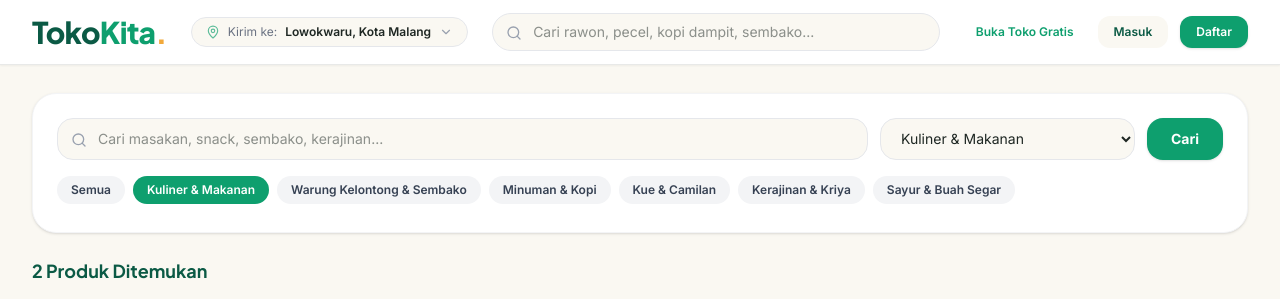
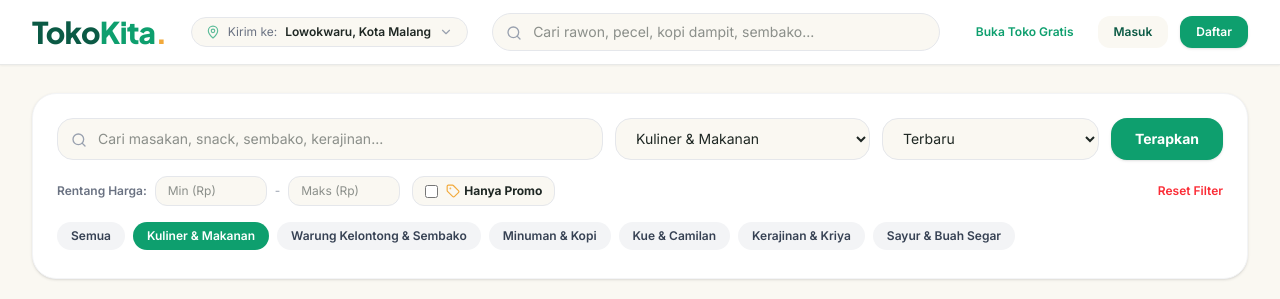
Before and after one commit to danu-dev/toko-kita, a Laravel app: page /jelajah?category=1 in a window 1280 px wide. Shown: the top 299 px of the page. Run offline with Laravel 12, Linux system fonts and the light colour scheme; data comes from the database, SQL or seed files in the repository; style sheets or scripts are compiled from the project's sources; some libraries are stand-ins or nearby versions.

Commit message:
feat(explore): add advanced filtering (price range, promo-only) and sorting options

```diff
--- a/app/Http/Controllers/HomeController.php
+++ b/app/Http/Controllers/HomeController.php
@@ -49,6 +49,10 @@ class HomeController extends Controller
         $query = $request->input('q');
         $categoryId = $request->input('category');
         $storeId = $request->input('store');
+        $sort = $request->input('sort', 'latest'); // latest, price_asc, price_desc, rating, popular
+        $minPrice = $request->input('min_price');
+        $maxPrice = $request->input('max_price');
+        $onlyPromo = $request->boolean('promo');
 
         $categories = Category::where('is_active', true)->get();
 
@@ -71,7 +75,38 @@ class HomeController extends Controller
             $products->where('store_id', $storeId);
         }
 
-        $products = $products->latest()->paginate(12)->withQueryString();
+        if ($minPrice !== null && $minPrice !== '') {
+            $products->where('price', '>=', (float)$minPrice);
+        }
+
+        if ($maxPrice !== null && $maxPrice !== '') {
+            $products->where('price', '<=', (float)$maxPrice);
+        }
+
+        if ($onlyPromo) {
+            $products->whereNotNull('compare_at_price');
+        }
+
+        // Sorting
+        switch ($sort) {
+            case 'price_asc':
+                $products->orderBy('price', 'asc');
+                break;
+            case 'price_desc':
+                $products->orderBy('price', 'desc');
+                break;
+            case 'rating':
+                $products->orderByDesc('rating');
+                break;
+            case 'popular':
+                $products->orderByDesc('total_sales');
+                break;
+            default:
+                $products->latest();
+                break;
+        }
+
+        $products = $products->paginate(12)->withQueryString();
 
         $stores = Store::where('status', 'approved');
         if ($query) {
@@ -79,7 +114,17 @@ class HomeController extends Controller
         }
         $stores = $stores->take(4)->get();
 
-        return view('explore', compact('products', 'categories', 'query', 'categoryId', 'stores'));
+        return view('explore', compact(
+            'products',
+            'categories',
+            'query',
+            'categoryId',
+            'stores',
+            'sort',
+            'minPrice',
+            'maxPrice',
+            'onlyPromo'
+        ));
     }
 
     public function storeShow(string $slug)
--- a/resources/views/explore.blade.php
+++ b/resources/views/explore.blade.php
@@ -7,29 +7,61 @@
 
     <!-- Search & Filter Header -->
     <div class="bg-white p-4 sm:p-6 rounded-3xl border border-gray-100 shadow-sm space-y-4">
-        <form action="{{ route('explore') }}" method="GET" class="flex flex-col sm:flex-row gap-3">
+        <form action="{{ route('explore') }}" method="GET" class="space-y-3">
+            <div class="flex flex-col sm:flex-row gap-3">
                 <div class="flex-1 relative">
                     <input type="text" name="q" value="{{ $query }}" placeholder="Cari masakan, snack, sembako, kerajinan..." class="w-full pl-10 pr-4 py-2.5 bg-[#FAF8F2] border border-gray-200 rounded-2xl text-sm focus:border-[#0E9F6E] focus:outline-none">
                     <i data-lucide="search" class="w-4 h-4 text-gray-400 absolute left-3.5 top-3.5"></i>
                 </div>
-            <select name="category" onchange="this.form.submit()" class="px-4 py-2.5 bg-[#FAF8F2] border border-gray-200 rounded-2xl text-sm focus:border-[#0E9F6E] focus:outline-none">
+                <select name="category" class="px-4 py-2.5 bg-[#FAF8F2] border border-gray-200 rounded-2xl text-sm focus:border-[#0E9F6E] focus:outline-none">
                     <option value="">Semua Kategori</option>
                     @foreach($categories as $cat)
                         <option value="{{ $cat->id }}" {{ $categoryId == $cat->id ? 'selected' : '' }}>{{ $cat->name }}</option>
                     @endforeach
                 </select>
+                <select name="sort" class="px-4 py-2.5 bg-[#FAF8F2] border border-gray-200 rounded-2xl text-sm focus:border-[#0E9F6E] focus:outline-none">
+                    <option value="latest" {{ $sort === 'latest' ? 'selected' : '' }}>Terbaru</option>
+                    <option value="popular" {{ $sort === 'popular' ? 'selected' : '' }}>Terlaris</option>
+                    <option value="rating" {{ $sort === 'rating' ? 'selected' : '' }}>Rating Tertinggi</option>
+                    <option value="price_asc" {{ $sort === 'price_asc' ? 'selected' : '' }}>Harga: Rendah ke Tinggi</option>
+                    <option value="price_desc" {{ $sort === 'price_desc' ? 'selected' : '' }}>Harga: Tinggi ke Rendah</option>
+                </select>
                 <button type="submit" class="bg-[#0E9F6E] hover:bg-[#086644] text-white px-6 py-2.5 rounded-2xl font-bold text-sm shadow-sm transition">
-                Cari
+                    Terapkan
                 </button>
+            </div>
+
+            <!-- Price Range & Promo Quick Filter Bar -->
+            <div class="flex flex-wrap items-center gap-3 pt-1 text-xs">
+                <div class="flex items-center gap-2">
+                    <span class="text-gray-500 font-semibold">Rentang Harga:</span>
+                    <input type="number" name="min_price" value="{{ $minPrice }}" placeholder="Min (Rp)" class="w-28 px-3 py-1.5 bg-[#FAF8F2] border border-gray-200 rounded-xl text-xs focus:border-[#0E9F6E] focus:outline-none">
+                    <span class="text-gray-400">-</span>
+                    <input type="number" name="max_price" value="{{ $maxPrice }}" placeholder="Maks (Rp)" class="w-28 px-3 py-1.5 bg-[#FAF8F2] border border-gray-200 rounded-xl text-xs focus:border-[#0E9F6E] focus:outline-none">
+                </div>
+
+                <label class="inline-flex items-center gap-2 cursor-pointer bg-[#FAF8F2] hover:bg-[#F2EFE9] px-3 py-1.5 rounded-xl border border-gray-200 select-none">
+                    <input type="checkbox" name="promo" value="1" {{ $onlyPromo ? 'checked' : '' }} class="rounded text-[#0E9F6E] focus:ring-[#0E9F6E]">
+                    <span class="font-bold text-[#1E2723] flex items-center gap-1">
+                        <i data-lucide="tag" class="w-3.5 h-3.5 text-[#F2A93B]"></i> Hanya Promo
+                    </span>
+                </label>
+
+                @if($query || $categoryId || $minPrice || $maxPrice || $onlyPromo || ($sort && $sort !== 'latest'))
+                    <a href="{{ route('explore') }}" class="text-red-500 hover:underline font-semibold ml-auto">
+                        Reset Filter
+                    </a>
+                @endif
+            </div>
         </form>
 
         <!-- Category Pills Bar -->
         <div class="flex items-center gap-2 overflow-x-auto pb-1 text-xs">
-            <a href="{{ route('explore') }}" class="px-3.5 py-1.5 rounded-full whitespace-nowrap font-semibold {{ empty($categoryId) ? 'bg-[#0E9F6E] text-white' : 'bg-gray-100 text-gray-700 hover:bg-gray-200' }}">
+            <a href="{{ route('explore', array_merge(request()->except(['category', 'page']))) }}" class="px-3.5 py-1.5 rounded-full whitespace-nowrap font-semibold {{ empty($categoryId) ? 'bg-[#0E9F6E] text-white' : 'bg-gray-100 text-gray-700 hover:bg-gray-200' }}">
                 Semua
             </a>
             @foreach($categories as $c)
-                <a href="{{ route('explore', ['category' => $c->id, 'q' => $query]) }}" class="px-3.5 py-1.5 rounded-full whitespace-nowrap font-semibold {{ $categoryId == $c->id ? 'bg-[#0E9F6E] text-white' : 'bg-gray-100 text-gray-700 hover:bg-gray-200' }}">
+                <a href="{{ route('explore', array_merge(request()->except(['category', 'page']), ['category' => $c->id])) }}" class="px-3.5 py-1.5 rounded-full whitespace-nowrap font-semibold {{ $categoryId == $c->id ? 'bg-[#0E9F6E] text-white' : 'bg-gray-100 text-gray-700 hover:bg-gray-200' }}">
                     {{ $c->name }}
                 </a>
             @endforeach
```
Also changed, not shown: tests/Feature/TokoKitaFeatureTest.php (+7 -0 lines), database/migrations/2026_08_22_064719_create_coupons_table.php (added), 3 other files. Lines whose indentation alone changed are shown as unchanged.
